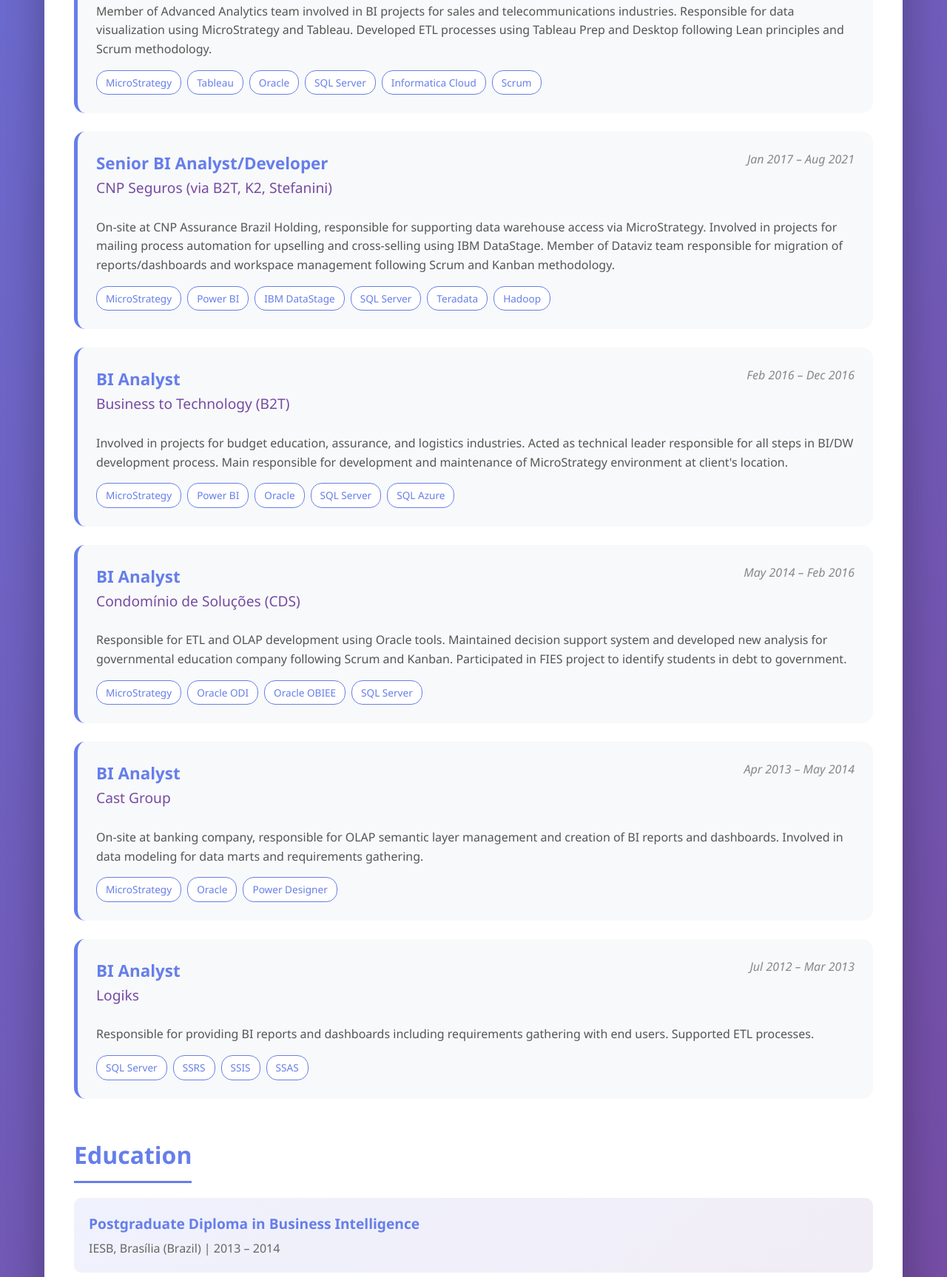
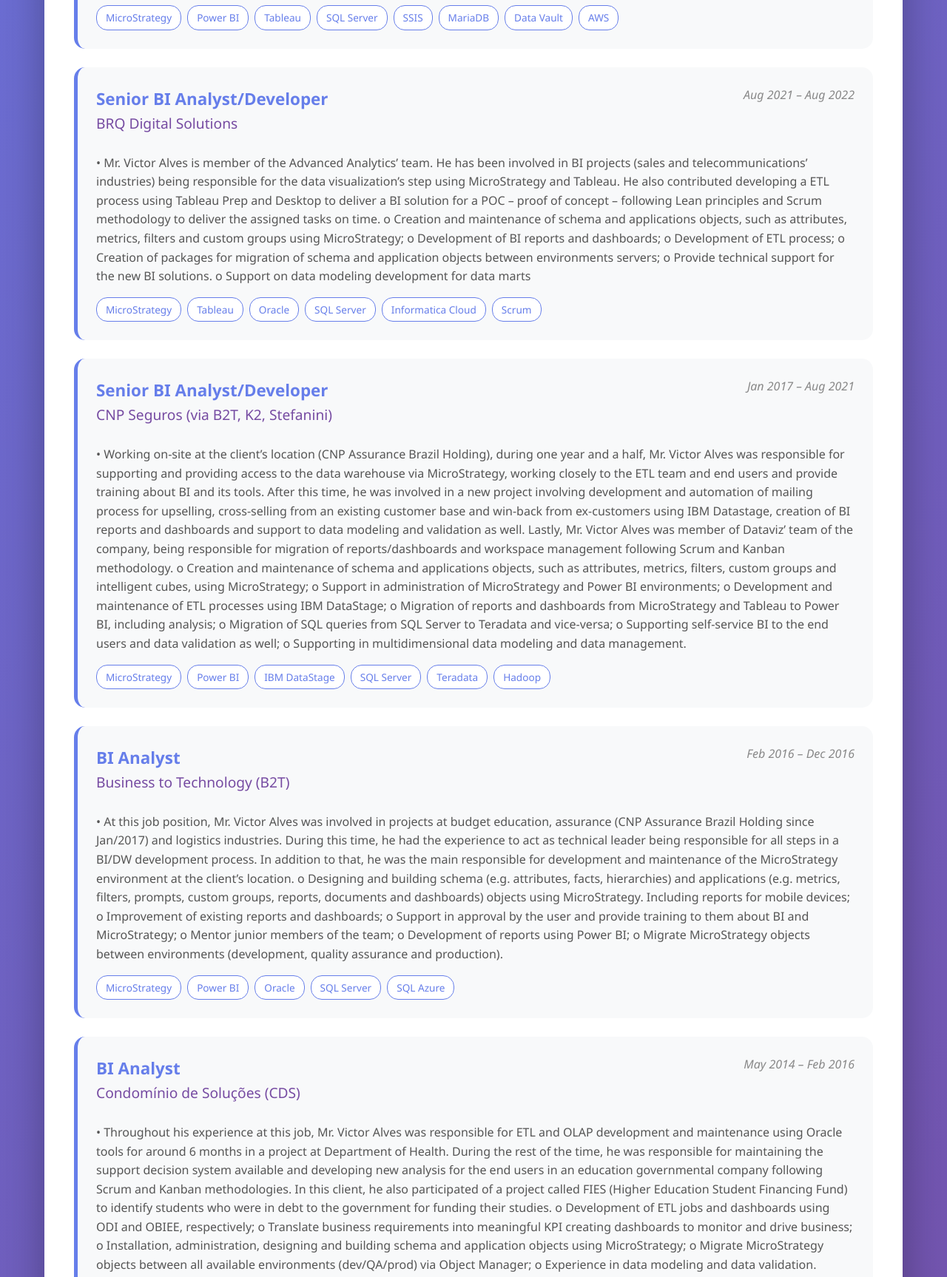
Before and after one commit to victorfalves/cv-victor, a plain HTML site: page index.html in a window 1280 px wide. Shown: the part 2080-3807 px from the top of the page at 74% size. Drawn offline with Linux system fonts and the light colour scheme.

Commit message:
Update index.html

```diff
--- a/index.html
+++ b/index.html
@@ -379,7 +379,10 @@
                         <div class="job-period">Feb 2025 – Present</div>
                     </div>
                     <div class="job-description">
-                        Lead developer responsible for all Power BI reports within the Distribution squad. Manage design, development, and maintenance across multiple environments including data validation, SQL development on Snowflake, and data refresh monitoring. Developed Streamlit applications to support business innovation leveraging AI tools. Work in multicultural team, Agile (Scrum) environment.
+                        Mr. Victor Alves acts as lead developer responsible for all Power BI reports within the Distribution squad, including design, development, and maintenance across multiple environments. Manage data validation, SQL development on Snowflake and data refresh monitoring to ensure accuracy and reliability. Experienced with Microsoft Fabric and its integrated services, as well as GitHub for version control and deployment automation.
+Developed Streamlit applications to support business innovation and process improvement, leveraging AI tools to enhance reporting efficiency and user experience.
+Work in a multicultural team, Agile (Scrum) environment, collaborating closely with stakeholders to deliver high-quality BI solutions aligned with business needs. Able to work indepentendly and as a team player.
+
                     </div>
                     <div class="tech-stack">
                         <span class="tech-tag">Power BI</span>
@@ -401,7 +404,8 @@
                         <div class="job-period">Aug 2022 – Jan 2025</div>
                     </div>
                     <div class="job-description">
-                        Provided BI consulting services for CSA (ACVM) focused on designing and maintaining Tableau dashboards, gathering business requirements, and optimizing SQL queries. At National Bank of Canada, contributed to data integration and validation processes across multiple systems using advanced SQL (MariaDB), monitored data workflows and ETL batches using Control-M, Jenkins, and Splunk.
+                        •	Working as CGI member, Mr. Victor Alves helped companies on being data-driven providing BI consulting services on client CSA (ACVM in french) focused on designing and maintaining Tableau dashboards, gathering business requirements, and optimizing SQL queries for performance. Also responsible for data validation and model integrity using advanced SQL and Oracle. Collaborated closely with stakeholders to ensure accurate reporting and actionable insights for regulatory and market supervision initiatives.
+Also, working at National Bank of Canada, contributed to data integration and validation processes across multiple systems, using advanced SQL (MariaDB) to ensure data accuracy and consistency. Created data sets for testing and analysis, monitored data workflows and ETL batches using Control-M, Jenkins, and Splunk, and collaborated with development teams to improve data quality and automation reliability. Also able to work independently and as a team player.
                     </div>
                     <div class="tech-stack">
                         <span class="tech-tag">MicroStrategy</span>
@@ -424,7 +428,14 @@
                         <div class="job-period">Aug 2021 – Aug 2022</div>
                     </div>
                     <div class="job-description">
-                        Member of Advanced Analytics team involved in BI projects for sales and telecommunications industries. Responsible for data visualization using MicroStrategy and Tableau. Developed ETL processes using Tableau Prep and Desktop following Lean principles and Scrum methodology.
+                        •	Mr. Victor Alves is member of the Advanced Analytics’ team. He has been involved in BI projects (sales and telecommunications’ industries) being responsible for the data visualization’s step using MicroStrategy and Tableau. He also contributed developing a ETL process using Tableau Prep and Desktop to deliver a BI solution for a POC – proof of concept – following Lean principles and Scrum methodology to deliver the assigned tasks on time.
+o	Creation and maintenance of schema and applications objects, such as attributes, metrics, filters and custom groups using MicroStrategy;
+o	Development of BI reports and dashboards;
+o	Development of ETL process;
+o	Creation of packages for migration of schema and application objects between environments servers;
+o	Provide technical support for the new BI solutions.
+o	Support on data modeling development for data marts
+
                     </div>
                     <div class="tech-stack">
                         <span class="tech-tag">MicroStrategy</span>
@@ -445,7 +456,15 @@
                         <div class="job-period">Jan 2017 – Aug 2021</div>
                     </div>
                     <div class="job-description">
-                        On-site at CNP Assurance Brazil Holding, responsible for supporting data warehouse access via MicroStrategy. Involved in projects for mailing process automation for upselling and cross-selling using IBM DataStage. Member of Dataviz team responsible for migration of reports/dashboards and workspace management following Scrum and Kanban methodology.
+                        •	Working on-site at the client’s location (CNP Assurance Brazil Holding), during one year and a half, Mr. Victor Alves was responsible for supporting and providing access to the data warehouse via MicroStrategy, working closely to the ETL team and end users and provide training about BI and its tools. After this time, he was involved in a new project involving development and automation of mailing process for upselling, cross-selling from an existing customer base and win-back from ex-customers using IBM Datastage, creation of BI reports and dashboards and support to data modeling and validation as well. Lastly, Mr. Victor Alves was member of Dataviz’ team of the company, being responsible for migration of reports/dashboards and workspace management following Scrum and Kanban methodology.
+o	Creation and maintenance of schema and applications objects, such as attributes, metrics, filters, custom groups and intelligent cubes, using MicroStrategy;
+o	Support in administration of MicroStrategy and Power BI environments;
+o	Development and maintenance of ETL processes using IBM DataStage;
+o	Migration of reports and dashboards from MicroStrategy and Tableau to Power BI, including analysis;
+o	Migration of SQL queries from SQL Server to Teradata and vice-versa;
+o	Supporting self-service BI to the end users and data validation as well;
+o	Supporting in multidimensional data modeling and data management.
+
                     </div>
                     <div class="tech-stack">
                         <span class="tech-tag">MicroStrategy</span>
@@ -466,7 +485,15 @@
                         <div class="job-period">Feb 2016 – Dec 2016</div>
                     </div>
                     <div class="job-description">
-                        Involved in projects for budget education, assurance, and logistics industries. Acted as technical leader responsible for all steps in BI/DW development process. Main responsible for development and maintenance of MicroStrategy environment at client's location.
+                        •	At this job position, Mr. Victor Alves was involved in projects at budget education, assurance (CNP Assurance Brazil Holding since Jan/2017) and logistics industries. During this time, he had the experience to act as technical leader being responsible for all steps in a BI/DW development process. In addition
+to that, he was the main responsible for development and maintenance of the MicroStrategy environment at the client’s location.
+o	Designing and building schema (e.g. attributes, facts, hierarchies) and applications (e.g. metrics, filters, prompts, custom groups, reports, documents and dashboards) objects using MicroStrategy. Including reports for mobile devices;
+o	Improvement of existing reports and dashboards;
+o	Support in approval by the user and provide training to them about BI and MicroStrategy;
+o	Mentor junior members of the team;
+o	Development of reports using Power BI;
+o	Migrate MicroStrategy objects between environments (development, quality assurance and production).
+
                     </div>
                     <div class="tech-stack">
                         <span class="tech-tag">MicroStrategy</span>
@@ -486,7 +513,14 @@
                         <div class="job-period">May 2014 – Feb 2016</div>
                     </div>
                     <div class="job-description">
-                        Responsible for ETL and OLAP development using Oracle tools. Maintained decision support system and developed new analysis for governmental education company following Scrum and Kanban. Participated in FIES project to identify students in debt to government.
+                        •	Throughout his experience at this job, Mr. Victor Alves was responsible for ETL and OLAP development and maintenance using Oracle tools for around 6 months in a project at Department of Health. During the rest of the time, he was responsible for maintaining the support decision system available and developing new analysis for the end users in an education governmental company following Scrum and Kanban methodologies. In this client, he also participated of a project called FIES (Higher Education
+Student Financing Fund) to identify students who were in debt to the government for funding their studies.
+o	Development of ETL jobs and dashboards using ODI and OBIEE, respectively;
+o	Translate business requirements into meaningful KPI creating dashboards to monitor and drive business;
+o	Installation, administration, designing and building schema and application objects using MicroStrategy;
+o	Migrate MicroStrategy objects between all available environments (dev/QA/prod) via Object Manager;
+o	Experience in data modeling and data validation.
+
                     </div>
                     <div class="tech-stack">
                         <span class="tech-tag">MicroStrategy</span>
@@ -505,7 +539,11 @@
                         <div class="job-period">Apr 2013 – May 2014</div>
                     </div>
                     <div class="job-description">
-                        On-site at banking company, responsible for OLAP semantic layer management and creation of BI reports and dashboards. Involved in data modeling for data marts and requirements gathering.
+                        •	Mr. Victor Alves worked on-site at client’s side (banking company) being responsible for OLAP semantic layer management and creation of BI reports and dashboards as well. He was also involved in data modeling for data marts, requirements gathering and supporting approval by the end users working in close collaboration with all the team such as ETL developers and business analysts.
+o	Designing and building BI reports and dashboards using MicroStrategy;;
+o	MicroStrategy server monitoring;
+o	Creating schema and application objects using MicroStrategy.
+
                     </div>
                     <div class="tech-stack">
                         <span class="tech-tag">MicroStrategy</span>
@@ -523,7 +561,11 @@
                         <div class="job-period">Jul 2012 – Mar 2013</div>
                     </div>
                     <div class="job-description">
-                        Responsible for providing BI reports and dashboards including requirements gathering with end users. Supported ETL processes.
+                        •	Hired after an internship at the same company, Mr. Victor Alves was involved in a project working on-site in another city being responsible for provide BI reports and dashboards, including requirements gathering with the end users. Experience also supporting ETL processes.
+o	Creation of reports and dashboards using Microsoft Reporting Services;
+o	Supporting and maintenance of ETL process using Microsoft Integration Services;
+o	Creation of OLAP cubes using Microsoft Analysis Services.
+
                     </div>
                     <div class="tech-stack">
                         <span class="tech-tag">SQL Server</span>
```
